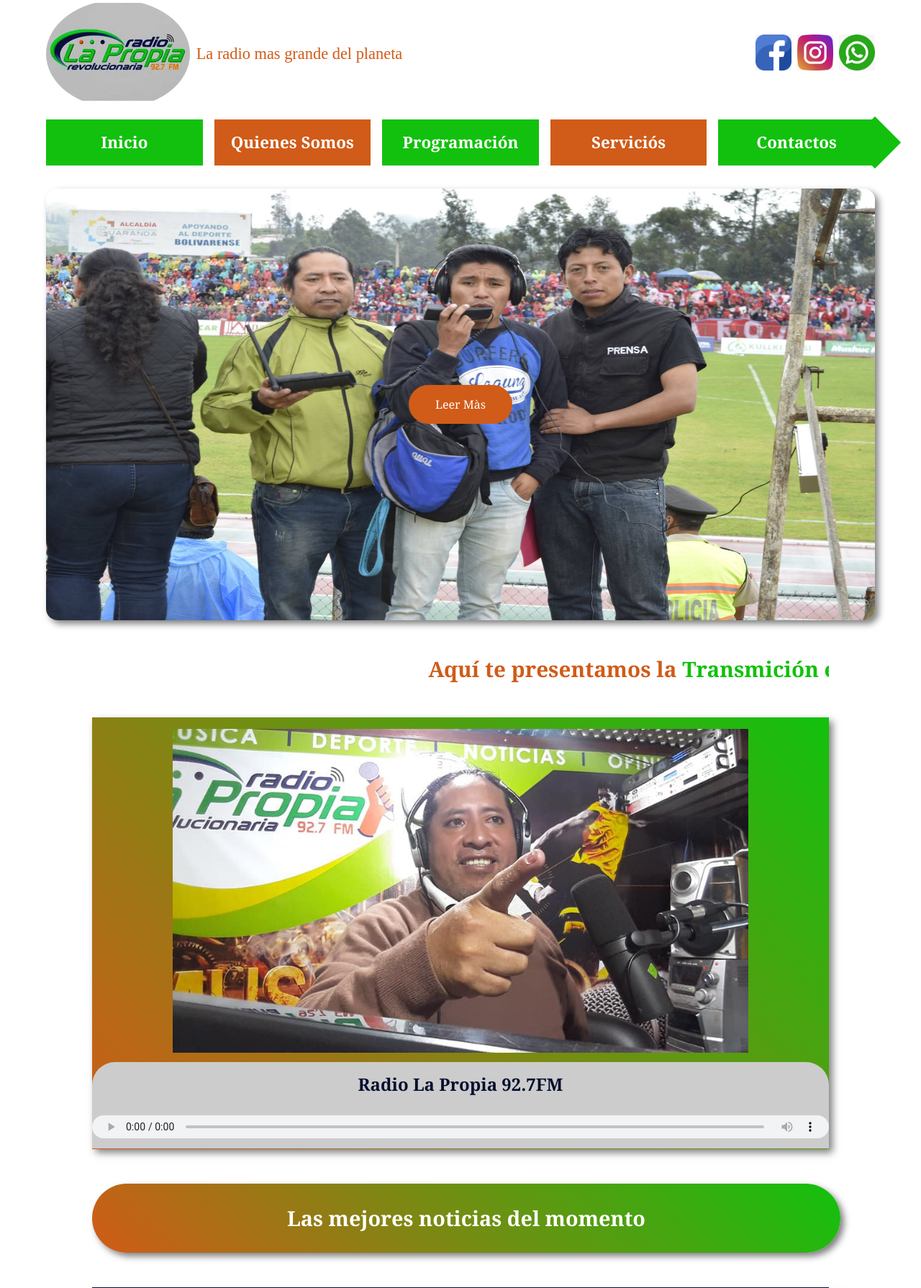
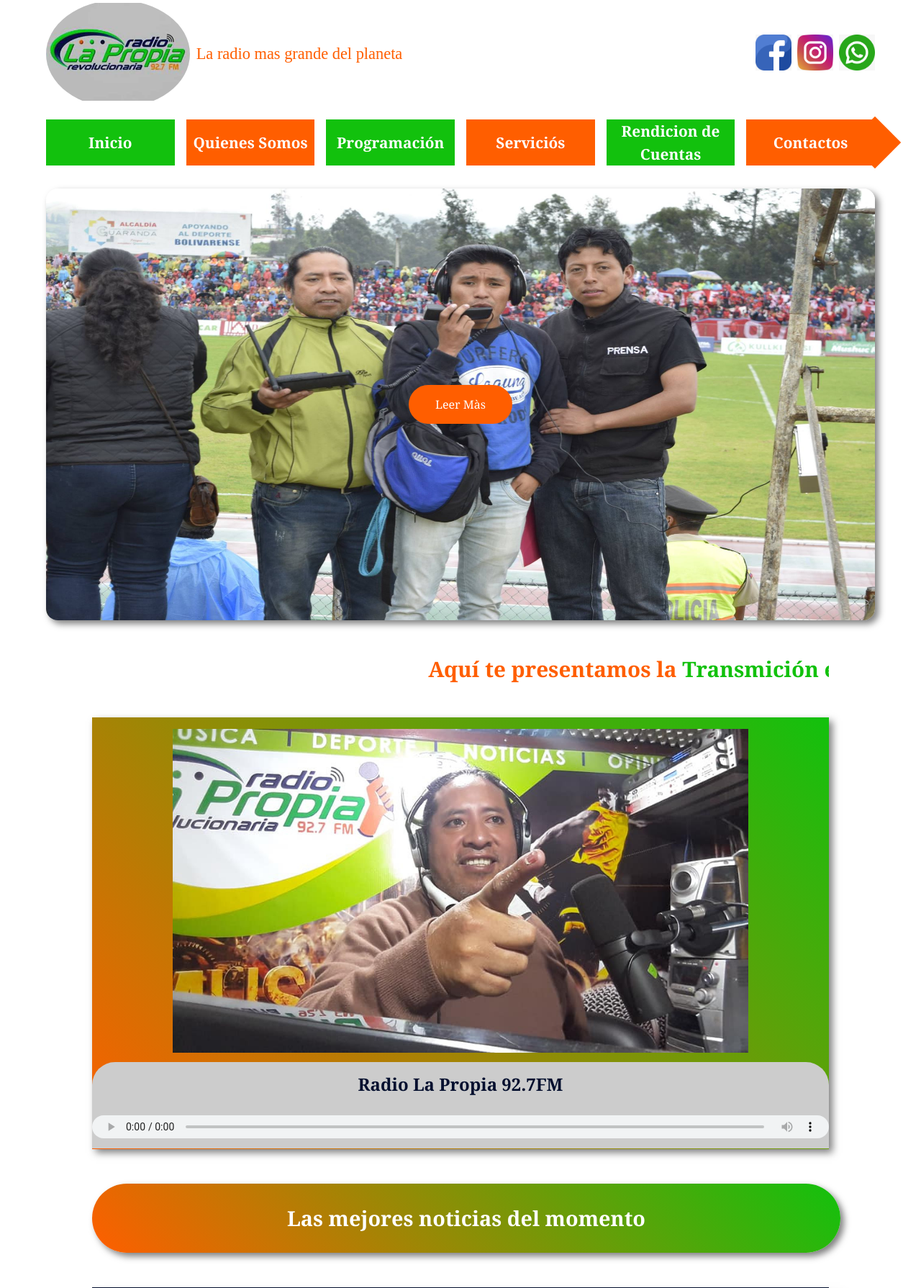
Before and after one commit to Jerson-Chimbo/Radio-la-Propia92.7Fm, a PHP site: page / in a window 1280 px wide. Shown: the top 1790 px of the page at 72% size. Run offline with PHP 8.4, Linux system fonts and the light colour scheme.

Commit message:
vista de rendicion de cuentas

```diff
--- a/models/servicios/direccion_imgs.json
+++ b/models/servicios/direccion_imgs.json
@@ -1 +1 @@
-{"imgs":["public\/asset\/img\/galery\/23659421_1711032428927008_5251961493962236759_n.jpg","public\/asset\/img\/galery\/17211840_1436598806370373_810339580187899085_o(1).jpg","public\/asset\/img\/galery\/27752183_1807937375903179_488567664960130026_n.jpg","public\/asset\/img\/galery\/28947637_1851486141551452_3912073700818961945_o.jpg","public\/asset\/img\/galery\/17201102_1431239193573001_6921696056459548718_n.jpg","public\/asset\/img\/galery\/16992510_10211479558761606_5064886656425014498_o.jpg","public\/asset\/img\/galery\/23659421_1711032428927008_5251961493962236759_n.jpg","public\/asset\/img\/galery\/15591570_1340284652668456_2552477387132464923_o.jpg"]}
+{"imgs":["public\/asset\/img\/galery\/23659421_1711032428927008_5251961493962236759_n.jpg","public\/asset\/img\/galery\/17211840_1436598806370373_810339580187899085_o(1).jpg","public\/asset\/img\/galery\/27752183_1807937375903179_488567664960130026_n.jpg","public\/asset\/img\/galery\/28947637_1851486141551452_3912073700818961945_o.jpg","public\/asset\/img\/galery\/17201102_1431239193573001_6921696056459548718_n.jpg","public\/asset\/img\/galery\/16992510_10211479558761606_5064886656425014498_o.jpg","public\/asset\/img\/galery\/23659421_1711032428927008_5251961493962236759_n.jpg","public\/asset\/img\/galery\/15591570_1340284652668456_2552477387132464923_o.jpg","public\/asset\/img\/galery\/","public\/asset\/img\/galery\/noticia actual.jpg"]}
--- a/public/css/base.css
+++ b/public/css/base.css
@@ -2,7 +2,7 @@
 :root{
     --color-principal: #030f2e;
     --color-secundario: #12c10d;
-    --color-terciario: #d15b18;
+    --color-terciario: #ff5e00;
     --padding-1: 0.5rem;
     --padding-2: 1rem;
     --paddig-3: 1.5rem;
--- a/public/css/layout.css
+++ b/public/css/layout.css
@@ -73,13 +73,12 @@ body , html{
 }
 .header-in>a{
     color: white;
-    width: 20%;
+    width: 25%;
     height: 4rem;
-    line-height: 4rem;
+    line-height: 2rem;
     text-align: center;
-
     font-weight: bold;
-    font-size: 1.4rem;
+    font-size: 1.3rem;
 }
 
 @media screen and (max-width:1076px) {
@@ -114,7 +113,7 @@ a{
 content: "";
 width: 4rem;
 height: 100%;
-background-color: var(--color-secundario);
+background-color: var(--color-terciario);
 position: absolute;
 transform: rotate(45deg) scale(0.8);
 top: 0;
@@ -440,19 +439,20 @@ margin-top: 1rem;
     }
 }
 .cuadrado-ul{
-    width: 20%;
+    width: auto;
     height: 4rem;
-    line-height: 4rem;
+    line-height: 2rem;
     text-align: center;
+    font-weight: bold;
+    font-size: 1.3rem;
 
-    font-weight: bold;
-    font-size: 1.4rem;
-    background-color: var(--color-terciario);
 }
 .cuadrado-ul> a{
     color: white;
 }
-
+.cuadrado{
+    line-height:4rem;
+}
 
 .formulario{
     width: 60%;
--- a/src/aplication/RoutesAplication.php
+++ b/src/aplication/RoutesAplication.php
@@ -110,6 +110,13 @@ class RoutesAplication implements  Routes {
                     'action' => 'programacion'
                 ],
             ],
+            'rendicion/cuentas' => [
+                'GET' => [
+                    'controller' => $homeController,
+                    'action' => 'rendicioncuentas'
+                ],
+            ],
+
             'contactos' => [
                 'GET' => [
                     'controller' => $homeController,
--- a/src/controllers/Home.php
+++ b/src/controllers/Home.php
@@ -38,6 +38,13 @@ private $contactosTable;
         return[
             'title' => 'Programacion',
             'template' => 'client/programacion.html.php',
+
+        ];
+    }
+    public function rendicioncuentas(){
+        return[
+            'title' => 'Rendicion de Cuentas',
+            'template' => 'client/rendicioncuentas.html.php',
 
         ];
     }
--- a/views/templates/layout.html.php
+++ b/views/templates/layout.html.php
@@ -29,7 +29,8 @@
             <a href="/quienes-somos">  <div class="cuadrado">  Quienes Somos</div></a>
             <a href="/programacion">    <div class="cuadrado">  Programación</div></a>
             <a href="/servicios">   <div class="cuadrado">  Serviciós</div></a>
-            <a href="/contactos">  <div class="cuadrado ultimo">  Contactos</div></a>
+            <a href="/rendicion/cuentas">   <div class="cuadrado-ul">Rendicion de Cuentas</div></a>
+            <a href="/contactos">  <div class="cuadrado">  Contactos</div></a>
             </nav>
         </div>
         <main class="main">
```
Also changed, not shown: views/templates/layout_admin.html.php (+7 -6 lines), public/asset/img/65271311_2528893647140878_9100180902947848192_n(1).jpg (added), public/asset/img/galery/noticia actual.jpg (added), public/asset/img/noticia actual.jpg (added), public/asset/img/servicios/65271311_2528893647140878_9100180902947848192_n(1).jpg (added), public/asset/img/servicios/noticia actual.jpg (added), views/client/rendicioncuentas.html.php (added).
